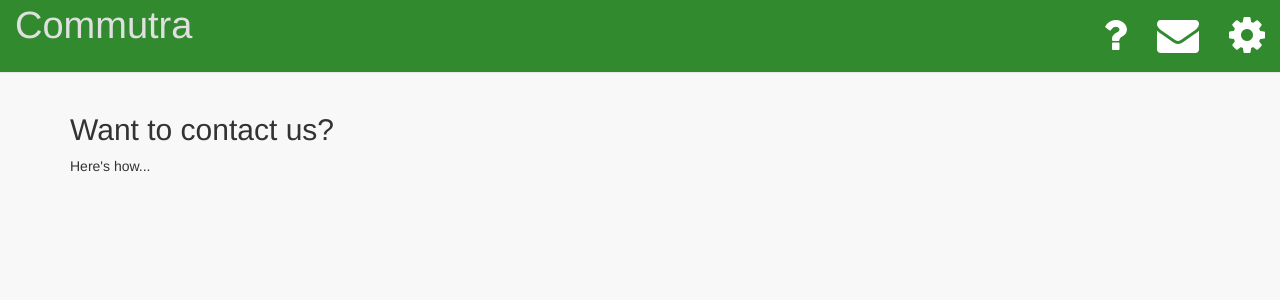
After one commit to choc0bot/commuta, a Flask app: page /contact in a window 1280 px wide. The commit adds this page. Shown: the top 300 px of the page. Run offline with Flask 2, Linux system fonts and the light colour scheme; parts of the project's set-up code (start-up, migrations or seed data) failed here and were passed over; some libraries are stand-ins or nearby versions.

Commit message:
UI tweaks

```diff
--- a/app/templates/base.html
+++ b/app/templates/base.html
@@ -39,6 +39,7 @@
     <div id="wrapper">
         <!-- Navigation -->
         <nav class="navbar navbar-default navbar-static-top" background-color: #166711 role="navigation">
+            <div class="container-fluid">
             <a class="navbar-brand" href="index">Commutra</a>
             <div class="navbar-header">
                 <button type="button" class="navbar-toggle" data-toggle="collapse" data-target=".navbar-collapse">
@@ -50,17 +51,16 @@
                 </div>
                 <div class="collapse navbar-collapse">
                 <ul class="nav navbar-nav navbar-right">
-                    <li><a href="#about"><i class="fa fa-question fa-3x"></i></a></li>
-                    <li><a href="#contact"><i class="fa fa-envelope fa-3x"></i></a></li>
+                    <li><a href="about"><i class="fa fa-question fa-3x"></i></a></li>
+                    <li><a href="contact"><i class="fa fa-envelope fa-3x"></i></a></li>
                     <li><a href="settings"><i class="fa fa-cog fa-3x"></i></a></li>
                 </ul>
                 <div>
 
+            <!-- /.navbar-header -->
+        </div>
+        </nav>
 
-            <!-- /.navbar-header -->
-
-        </nav>
-    <div id="p-wrapper">
    {% with messages = get_flashed_messages() %}
       {% if messages %}
         <ul>
@@ -85,7 +85,7 @@
     <!-- IE10 viewport hack for Surface/desktop Windows 8 bug
     <script src="../../assets/js/ie10-viewport-bug-workaround.js"></script>
     -->
-     </div>
+
     </div>
   </body>
 </html>
--- /dev/null
+++ b/app/templates/contact.html
@@ -0,0 +1,8 @@
+{% extends "base.html" %}
+{% block content %}
+      <div class="container">
+        <h2>Want to contact us?</h2>
+        <p></p>
+        <p>Here's how...</p>
+      </div>
+{% endblock %}
--- a/app/templates/index.html
+++ b/app/templates/index.html
@@ -3,8 +3,8 @@
     <div class="jumbotron">
       <div class="container">
         <h1>Welcome to Commutra</h1>
-        <p></p>
-        <p><a class="btn btn-primary btn-lg" href="commute" role="button">Learn more &raquo;</a></p>
+        <p>Did you ever wanted to filter your commuting stats from your other Strava activities. This is an effort to do just that</p>
+        <p><a class="btn btn-primary btn-lg" href="commute" role="button">View your stats</a></p>
       </div>
     </div>
 {% endblock %}
--- a/app/views.py
+++ b/app/views.py
@@ -39,6 +39,14 @@ def datefilter(value, time_format='%m'):
 @app.route('/index')
 def index():
     return render_template('index.html', title='Home')
+
+@app.route('/about')
+def about():
+    return render_template('about.html', title='About')
+
+@app.route('/contact')
+def contact():
+    return render_template('contact.html', title='Contact')
 
 @lm.user_loader
 def load_user(TOKEN):
```
Also changed, not shown: app/templates/about.html (added, +8 -0 lines), app/templates/commute.html (+4 -55 lines), app/templates/delete.html (deleted, +0 -10 lines), app/templates/details.html (added, +51 -0 lines), app/templates/settings.html (+13 -22 lines), 1 other file.
